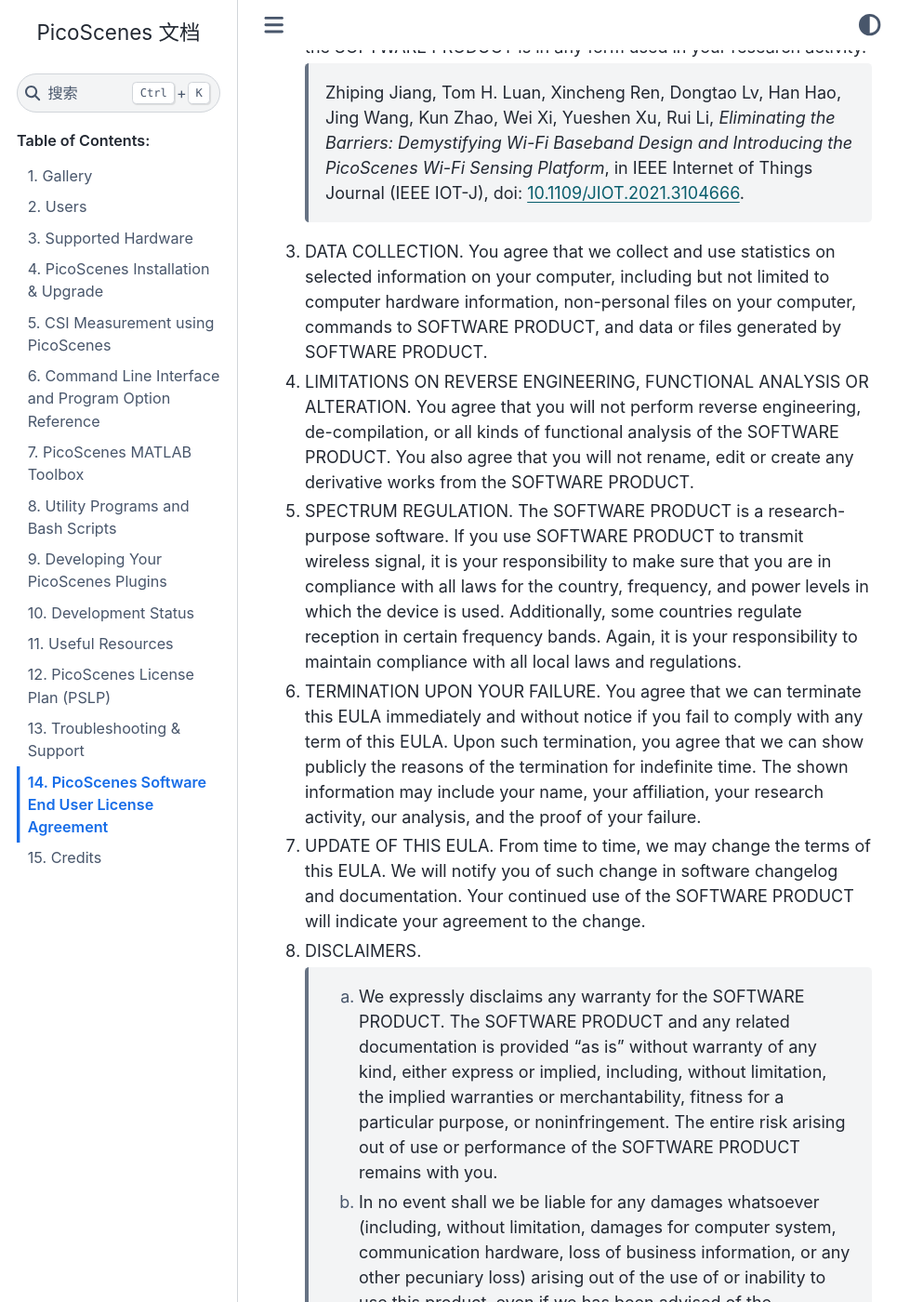
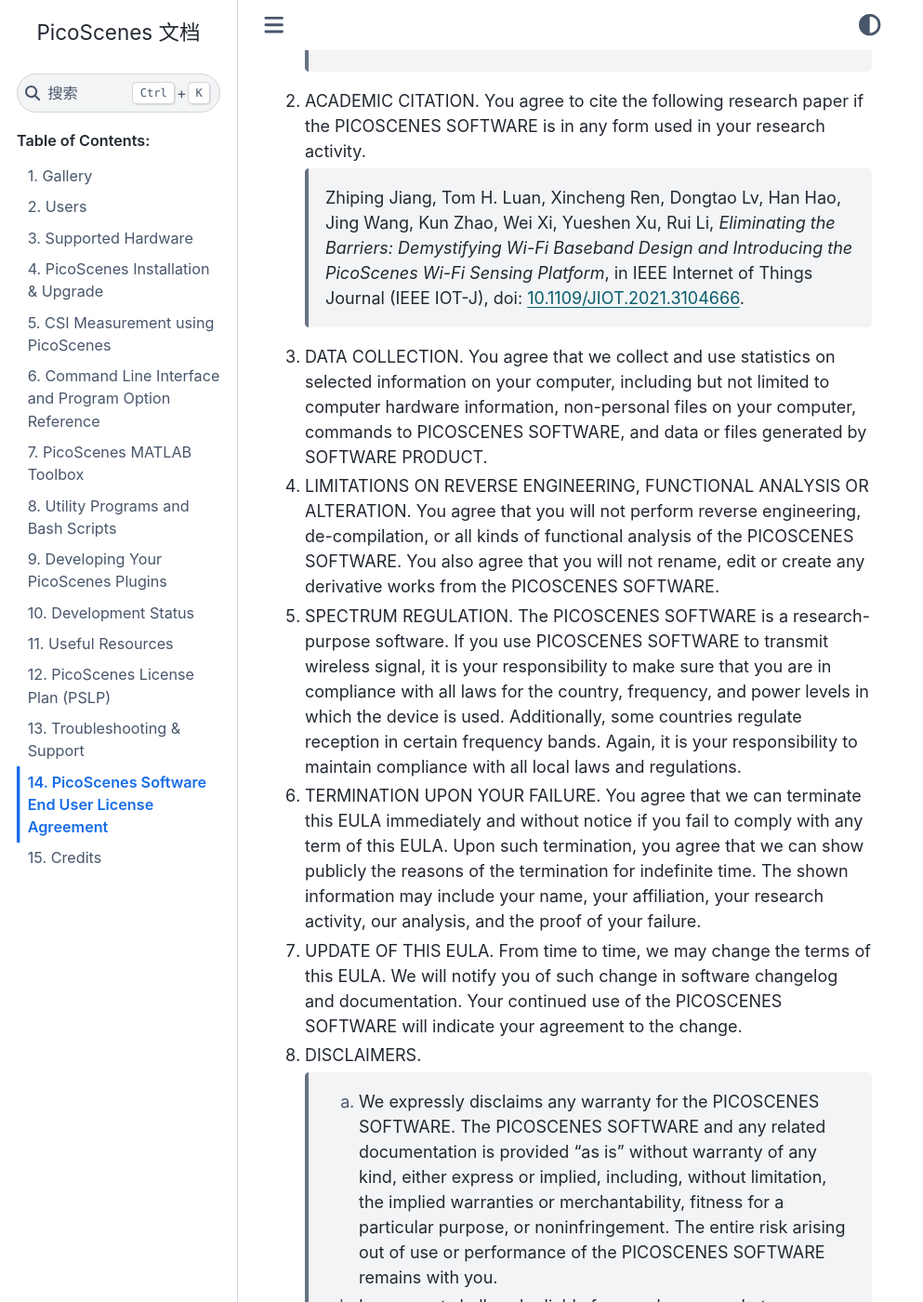
Before and after one commit to wifisensing/PicoScenes-Manual, a Sphinx documentation site: the page built from source/eula.rst, in a window 1280 px wide and 1400 px high, scrolled down 784 px. Shown: the whole window at 93% size, without its empty margins (0-993 px from the left). Built offline with Sphinx 7.4.7 and the Sphinx Book theme 1.1.4, drawn with Linux system fonts in a browser that asks for light colours; some of the changed text lies outside the part shown.

Commit message:
slight update to eula
Empty

```diff
--- a/source/eula.rst
+++ b/source/eula.rst
@@ -1,30 +1,31 @@
 PicoScenes Software End User License Agreement
 ==================================================
 
-IMPORTANT-READ CAREFULLY: This End User License Agreement ("EULA") is a legal agreement between (a) you (either an individual or a single entity) and (b) we (Dr. Zhiping Jiang) for the PicoScenes software accompanying this EULA, which includes PicoScenes software, Linux bash Script provided by PicoScenes software, PicoScenes MATLAB Toolbox, PicoScenes Python Toolbox, documentation and related academic research papers ("SOFTWARE PRODUCT" or "SOFTWARE").
+IMPORTANT-READ CAREFULLY: This End User License Agreement ("EULA") is a legal agreement between (a) you (either an individual or a single entity) and (b) we (Dr. Zhiping Jiang) for the PicoScenes software accompanying this EULA, which includes PicoScenes software, Linux bash Script provided by PicoScenes software, PicoScenes MATLAB Toolbox, PicoScenes Python Toolbox, documentation and related academic research papers ("PICOSCENES SOFTWARE").
 
-**By downloading, copying, installing, or using the SOFTWARE PRODUCT, you agree to be bound by the terms of this EULA**. If you do not agree to the following terms of this EULA, you must NOT download, copy, install or use the SOFTWARE PRODUCT.
+**By downloading, copying, installing, or using the PICOSCENES SOFTWARE, you agree to be bound by the terms of this EULA**. If you do not agree to the following terms of this EULA, you must NOT download, copy, install or use the PICOSCENES SOFTWARE.
 
 1. LICENSE GRANT. This EULA grants you the following non-exclusive rights:
 
-    a. Access and Use. You may download, copy, install and use the SOFTWARE PRODUCT.
-    b. Redistribution of The Generated Data or Files. You may copy, transfer, or publish the data or files that are generated by SOFTWARE PRODUCT.
+    a. Access and Use. You may download, copy, install and use the PICOSCENES SOFTWARE.
+    b. Redistribution of The Generated Data or Files. You may copy, transfer, or publish the data or files that are generated by PICOSCENES SOFTWARE.
+    c. Develope Plugins. You may develop and use PicoScenes plugins. You agree to opensource your plugins under GPLv3 license.
 
-2. ACADEMIC CITATION. You agree to cite the following research paper if the SOFTWARE PRODUCT is in any form used in your research activity.
+2. ACADEMIC CITATION. You agree to cite the following research paper if the PICOSCENES SOFTWARE is in any form used in your research activity.
 
     Zhiping Jiang, Tom H. Luan, Xincheng Ren, Dongtao Lv, Han Hao, Jing Wang, Kun Zhao, Wei Xi, Yueshen Xu, Rui Li, `Eliminating the Barriers: Demystifying Wi-Fi Baseband Design and Introducing the PicoScenes Wi-Fi Sensing Platform`,  in IEEE Internet of Things Journal (IEEE IOT-J), doi: `10.1109/JIOT.2021.3104666 <https://doi.org/10.1109/JIOT.2021.3104666>`_.
 
-3. DATA COLLECTION. You agree that we collect and use statistics on selected information on your computer, including but not limited to computer hardware information, non-personal files on your computer, commands to SOFTWARE PRODUCT, and data or files generated by SOFTWARE PRODUCT.
+3. DATA COLLECTION. You agree that we collect and use statistics on selected information on your computer, including but not limited to computer hardware information, non-personal files on your computer, commands to PICOSCENES SOFTWARE, and data or files generated by SOFTWARE PRODUCT.
 
-4. LIMITATIONS ON REVERSE ENGINEERING, FUNCTIONAL ANALYSIS OR ALTERATION. You agree that you will not perform reverse engineering, de-compilation, or all kinds of functional analysis of the SOFTWARE PRODUCT. You also agree that you will not rename, edit or create any derivative works from the SOFTWARE PRODUCT.
+4. LIMITATIONS ON REVERSE ENGINEERING, FUNCTIONAL ANALYSIS OR ALTERATION. You agree that you will not perform reverse engineering, de-compilation, or all kinds of functional analysis of the PICOSCENES SOFTWARE. You also agree that you will not rename, edit or create any derivative works from the PICOSCENES SOFTWARE.
 
-5. SPECTRUM REGULATION. The SOFTWARE PRODUCT is a research-purpose software. If you use SOFTWARE PRODUCT to transmit wireless signal, it is your responsibility to make sure that you are in compliance with all laws for the country, frequency, and power levels in which the device is used. Additionally, some countries regulate reception in certain frequency bands. Again, it is your responsibility to maintain compliance with all local laws and regulations.
+5. SPECTRUM REGULATION. The PICOSCENES SOFTWARE is a research-purpose software. If you use PICOSCENES SOFTWARE to transmit wireless signal, it is your responsibility to make sure that you are in compliance with all laws for the country, frequency, and power levels in which the device is used. Additionally, some countries regulate reception in certain frequency bands. Again, it is your responsibility to maintain compliance with all local laws and regulations.
 
 6. TERMINATION UPON YOUR FAILURE. You agree that we can terminate this EULA immediately and without notice if you fail to comply with any term of this EULA. Upon such termination, you agree that we can show publicly the reasons of the termination for indefinite time. The shown information may include your name, your affiliation, your research activity, our analysis, and the proof of your failure.
 
-7. UPDATE OF THIS EULA. From time to time, we may change the terms of this EULA. We will notify you of such change in software changelog and documentation. Your continued use of the SOFTWARE PRODUCT will indicate your agreement to the change.
+7. UPDATE OF THIS EULA. From time to time, we may change the terms of this EULA. We will notify you of such change in software changelog and documentation. Your continued use of the PICOSCENES SOFTWARE will indicate your agreement to the change.
 
 8. DISCLAIMERS.
 
-    a. We expressly disclaims any warranty for the SOFTWARE PRODUCT. The SOFTWARE PRODUCT and any related documentation is provided "as is" without warranty of any kind, either express or implied, including, without limitation, the implied warranties or merchantability, fitness for a particular purpose, or noninfringement. The entire risk arising out of use or performance of the SOFTWARE PRODUCT remains with you.
+    a. We expressly disclaims any warranty for the PICOSCENES SOFTWARE. The PICOSCENES SOFTWARE and any related documentation is provided "as is" without warranty of any kind, either express or implied, including, without limitation, the implied warranties or merchantability, fitness for a particular purpose, or noninfringement. The entire risk arising out of use or performance of the PICOSCENES SOFTWARE remains with you.
     b. In no event shall we be liable for any damages whatsoever (including, without limitation, damages for computer system, communication hardware, loss of business information, or any other pecuniary loss) arising out of the use of or inability to use this product, even if we has been advised of the possibility of such damages.
--- a/source/index.rst
+++ b/source/index.rst
@@ -1,5 +1,6 @@
 PicoScenes: Supercharging Your Next Wi-Fi Sensing Research!
 =============================================================
+
 
 News!
 ======
@@ -15,6 +16,7 @@
 - Feb. 10, 2022 `PicoScenes adds Tx Signal Precoding API <https://zpj.io/picoscenes-supports-signal-precoding/>`_.
 - Dec. 12, 2021 PicoScenes MATLAB Toolbox is now open-sourced through its independent git repo `PicoScenes MATLAB Toolbox Core <https://gitlab.com/wifisensing/PicoScenes-MATLAB-Toolbox-Core>`_.
 - Nov. 9, 2021 PicoScenes now supports the Packet injection and CSI measurement in the 6 GHz band. `Wi-Fi sensing enters the 802.11ax + 6GHz era! <https://zpj.io/wifi-sensing-in-the-6-ghz-band_eng/>`_
+
 
 What is PicoScenes?
 =====================
```
